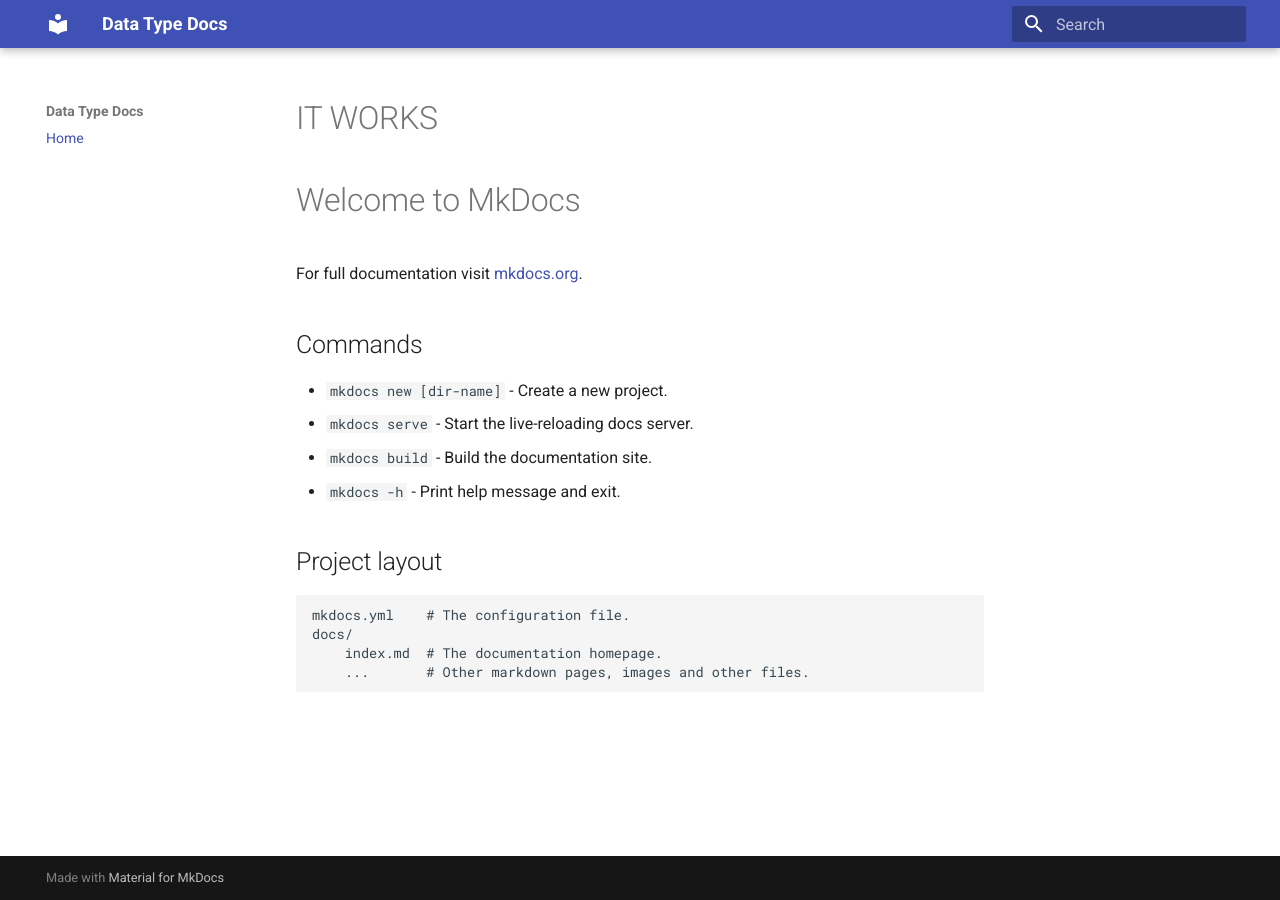
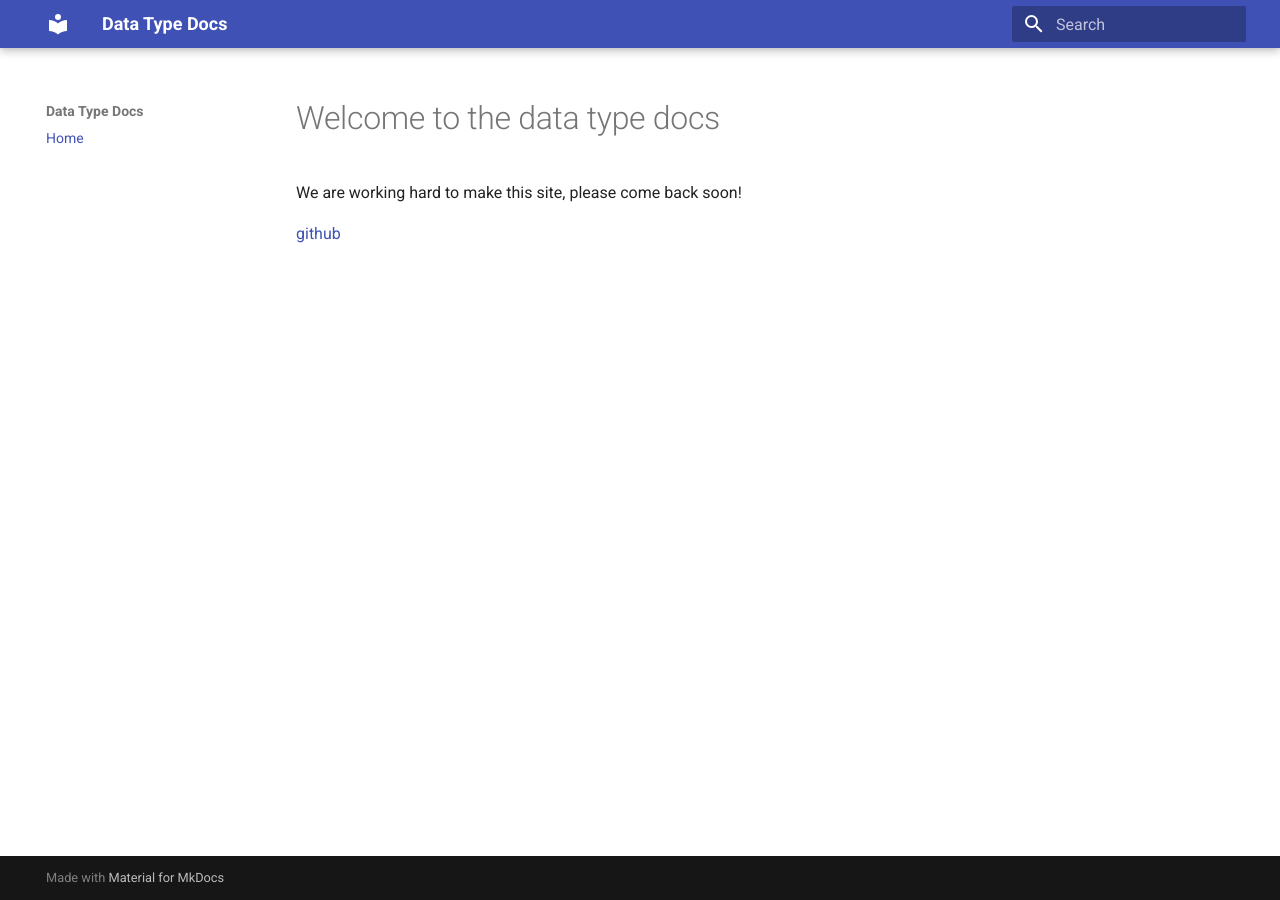
Before and after one commit to MAXOQ/data-type-docs, an MkDocs documentation site: the page built from docs/index.md, in a window 1280 px wide. Built offline with MkDocs 1.6.1 and Material for MkDocs 9.7.7, drawn with Linux system fonts in a browser that asks for light colours.

Commit message:
Revise index.md

```diff
--- a/docs/index.md
+++ b/docs/index.md
@@ -1,19 +1,5 @@
-# IT WORKS
+# Welcome to the data type docs
 
-# Welcome to MkDocs
+We are working hard to make this site, please come back soon!
 
-For full documentation visit [mkdocs.org](https://www.mkdocs.org).
-
-## Commands
-
-* `mkdocs new [dir-name]` - Create a new project.
-* `mkdocs serve` - Start the live-reloading docs server.
-* `mkdocs build` - Build the documentation site.
-* `mkdocs -h` - Print help message and exit.
-
-## Project layout
-
-    mkdocs.yml    # The configuration file.
-    docs/
-        index.md  # The documentation homepage.
-        ...       # Other markdown pages, images and other files.
+[github](https://github.com/MAXOQ/data-type-docs/)
```
